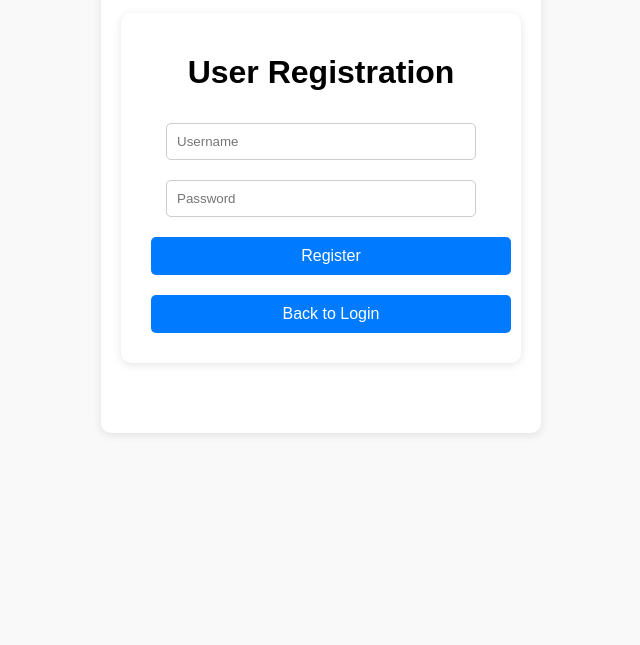
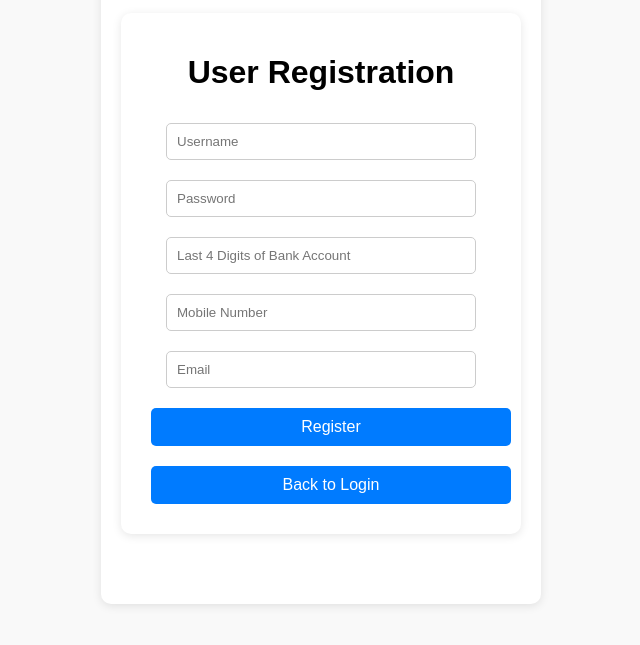
Before and after one commit to ShyHaku/final-project-group7-webdevt, a React (Create React App) app in the folder alabank/: page /register in a window 1280 px wide. Shown: the part 107-752 px from the top of the page, without its empty margins (319-959 px from the left). Built offline with nearby package versions, Linux system fonts and the light colour scheme.

Commit message:
Registration update

```diff
--- a/alabank/src/Pages/UserRegistration.js
+++ b/alabank/src/Pages/UserRegistration.js
@@ -4,6 +4,9 @@ import { Link, useNavigate } from 'react-router-dom';
 function UserRegistration() {
   const [username, setUsername] = useState('');
   const [password, setPassword] = useState('');
+  const [bankAccount, setBankAccount] = useState('');
+  const [mobileNumber, setMobileNumber] = useState('');
+  const [email, setEmail] = useState('');
   const navigate = useNavigate();
 
   const handleRegister = () => {
@@ -13,7 +16,7 @@ function UserRegistration() {
     if (userExists) {
       alert('Username already exists. Please choose another.');
     } else {
-      const newUser = { username, password };
+      const newUser = { username, password, bankAccount, mobileNumber, email };
       localStorage.setItem('users', JSON.stringify([...storedUsers, newUser]));
       alert('Registration successful! Please log in.');
       navigate('/user-login');
@@ -39,6 +42,30 @@ function UserRegistration() {
         style={{ margin: '10px', padding: '10px', width: '80%' }}
       />
       <br />
+      <input
+        type="text"
+        placeholder="Last 4 Digits of Bank Account"
+        value={bankAccount}
+        onChange={(e) => setBankAccount(e.target.value)}
+        style={{ margin: '10px', padding: '10px', width: '80%' }}
+      />
+      <br />
+      <input
+        type="text"
+        placeholder="Mobile Number"
+        value={mobileNumber}
+        onChange={(e) => setMobileNumber(e.target.value)}
+        style={{ margin: '10px', padding: '10px', width: '80%' }}
+      />
+      <br />
+      <input
+        type="email"
+        placeholder="Email"
+        value={email}
+        onChange={(e) => setEmail(e.target.value)}
+        style={{ margin: '10px', padding: '10px', width: '80%' }}
+      />
+      <br />
       <button onClick={handleRegister} style={{ padding: '10px 20px', margin: '10px' }}>
         Register
       </button>
```
Also changed, not shown: alabank/src/Pages/HomePage.js (line endings or trailing spaces).
